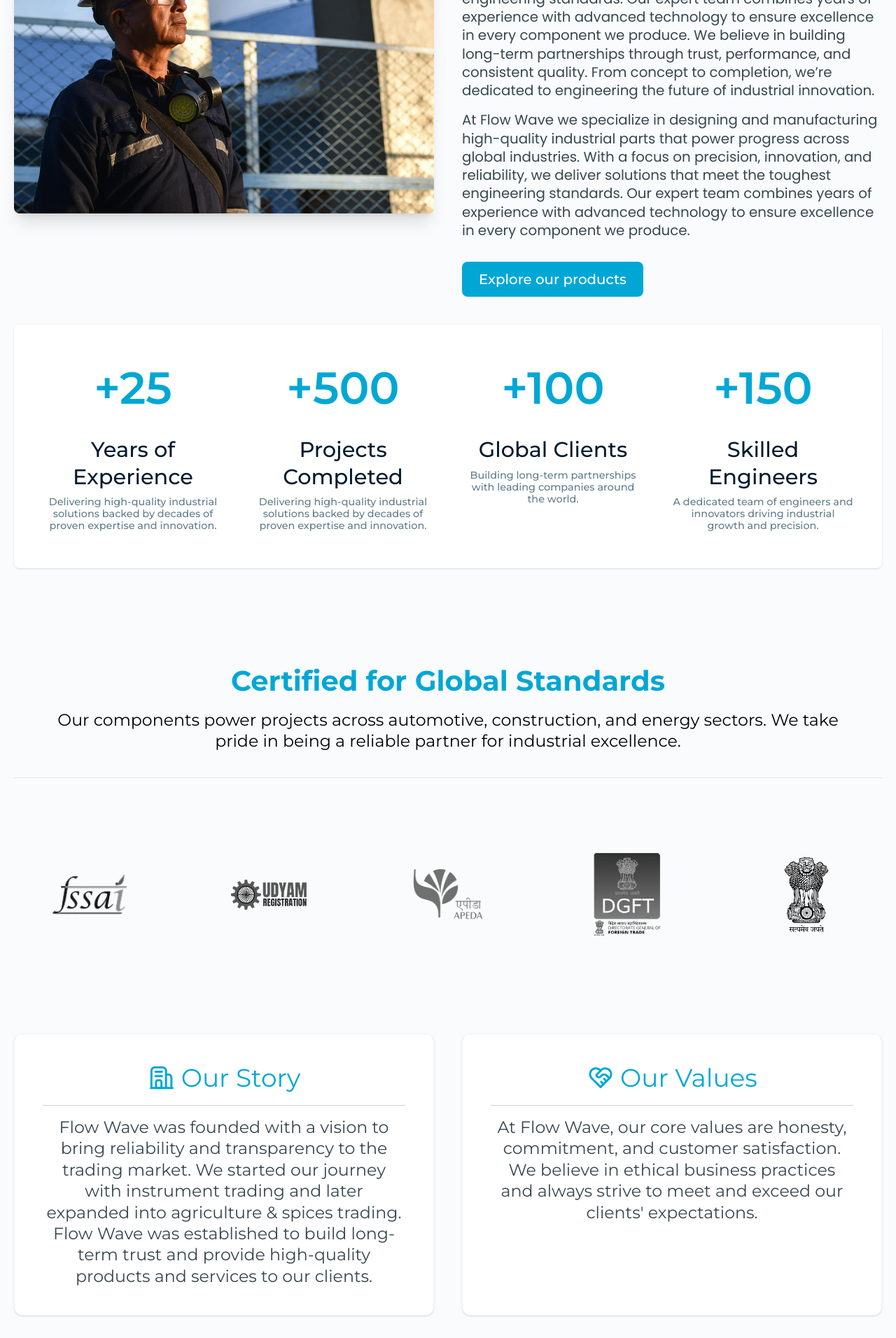
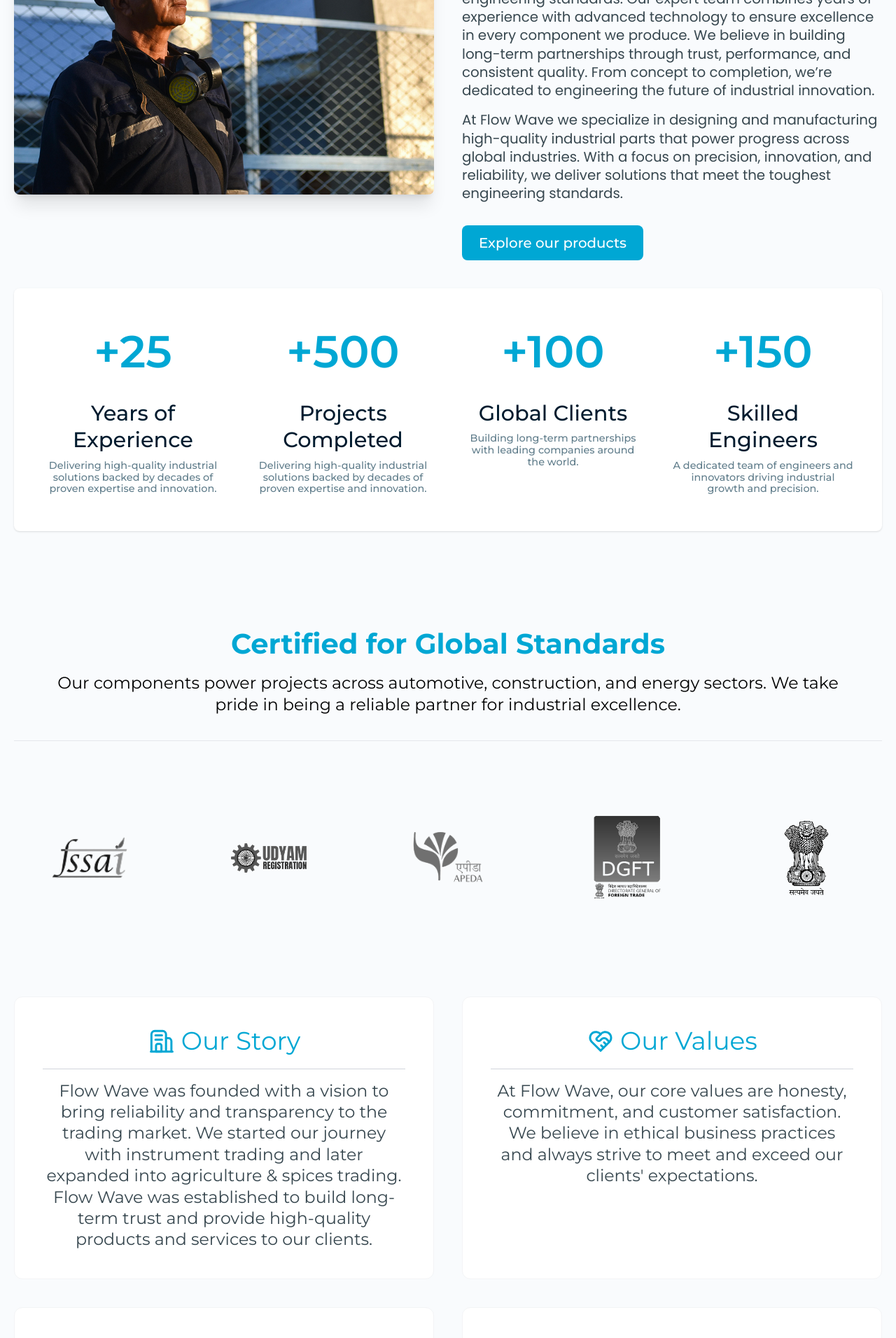
Before and after one commit to vayusprint/Flow_Wave, a React (Vite) app: page /about-us in a window 1280 px wide. Shown: the part 880-2792 px from the top of the page at 70% size. Built offline with nearby package versions, Linux system fonts and the light colour scheme.

Commit message:
Animation added

```diff
--- a/src/components/AboutUs/AboutInfoCards.jsx
+++ b/src/components/AboutUs/AboutInfoCards.jsx
@@ -1,4 +1,71 @@
+// import React from 'react'
+
+// import building from "../../assets/icons/building.svg"
+// import heart from "../../assets/icons/heart.svg"
+// import target from "../../assets/icons/target.svg"
+// import team from "../../assets/icons/team.svg"
+// import Container from '../Container'
+
+// const highlights = [
+//   {
+//     icon: building,
+//     title: "Our Story",
+//     desc: "Flow Wave was founded with a vision to bring reliability and transparency to the trading market. We started our journey with instrument trading and later expanded into agriculture & spices trading. Flow Wave was established to build long-term trust and provide high-quality products and services to our clients.",
+//   },
+//   {
+//     icon: heart,
+//     title: "Our Values",
+//     desc: "At Flow Wave, our core values are honesty, commitment, and customer satisfaction. We believe in ethical business practices and always strive to meet and exceed our clients' expectations.",
+//   },
+//   {
+//     icon: target,
+//     title: "Our Goal",
+//     desc: "Our main goal is to provide customers with top-quality instrument and agricultural & spices products at fair prices with timely delivery. We aim to create a smooth and transparent trading experience for all our clients through efficiency and professionalism.",
+//   },
+//   {
+//     icon: team,
+//     title: "Our Team",
+//     desc: "The Flow Wave team consists of passionate and experienced professionals in the trading field who understand market demands and ensure the best sourcing and timely delivery. Our team is focused on growth, innovation, and building lasting partnerships.",
+//   },
+// ];
+
+// const AboutInfoCards = () => {
+//   return (
+//     <>
+//  <Container>
+//       <div className="grid grid-cols-1 md:grid-cols-2 gap-10 py-16 mt-100">
+//         {highlights.map((item, i) => (
+//           <div
+//             key={i}
+//             className="bg-white shadow-sm rounded-xl p-10 border border-gray-100"
+//           >
+//             {/* Title Row */}
+//             <div className="flex flex-col items-center text-center">
+//              <div className=' flex gap-2 items-center justify-center'>
+//               <img src={item.icon} alt={item.title} className="object-contain" />
+
+//               <h3 className="text-primary text-36 leading-36 font-normal font-montserrat">
+//                 {item.title}
+//               </h3>
+//               </div>
+
+//               <div className="w-full h-px bg-gray-300 my-4"></div>
+
+//               <p className="text-bodytext text-24 leading-24 font-montserrat">
+//                 {item.desc}
+//               </p>
+//             </div>
+//           </div>
+//         ))}
+//       </div>
+//     </Container>
+//     </>
+//   )
+// }
+
+// export default AboutInfoCards
 import React from 'react'
+import { motion } from "framer-motion"
 
 import building from "../../assets/icons/building.svg"
 import heart from "../../assets/icons/heart.svg"
@@ -31,35 +98,54 @@ const highlights = [
 
 const AboutInfoCards = () => {
   return (
-    <>
- <Container>
+    <Container>
       <div className="grid grid-cols-1 md:grid-cols-2 gap-10 py-16 mt-100">
+
         {highlights.map((item, i) => (
-          <div
+          <motion.div
             key={i}
-            className="bg-white shadow-sm rounded-xl p-10 border border-gray-100"
+            initial={{ opacity: 0, y: 20 }}
+            whileInView={{ opacity: 1, y: 0 }}
+            viewport={{ once: true }}
+            whileHover={{
+              scale: 1.04,
+              y: -8,
+              boxShadow: "0px 12px 30px rgba(0,0,0,0.12)"
+            }}
+            transition={{ type: "spring", stiffness: 200, damping: 15 }}
+            className="bg-white rounded-xl p-10 border border-gray-100 cursor-pointer"
           >
+
             {/* Title Row */}
             <div className="flex flex-col items-center text-center">
-             <div className=' flex gap-2 items-center justify-center'>
-              <img src={item.icon} alt={item.title} className="object-contain" />
 
-              <h3 className="text-primary text-36 leading-36 font-normal font-montserrat">
-                {item.title}
-              </h3>
-              </div>
+              <motion.div
+                whileHover={{ rotate: 8 }}
+                transition={{ duration: 0.3 }}
+                className="flex gap-2 items-center justify-center"
+              >
+                <img src={item.icon} alt={item.title} className="object-contain" />
+
+                <motion.h3
+                  whileHover={{ color: "#0056D6" }}
+                  className="text-primary text-36 leading-36 font-normal font-montserrat"
+                >
+                  {item.title}
+                </motion.h3>
+              </motion.div>
 
               <div className="w-full h-px bg-gray-300 my-4"></div>
 
               <p className="text-bodytext text-24 leading-24 font-montserrat">
                 {item.desc}
               </p>
+
             </div>
-          </div>
+          </motion.div>
         ))}
+
       </div>
     </Container>
-    </>
   )
 }
 
--- a/src/components/AboutUs/AboutusHero.jsx
+++ b/src/components/AboutUs/AboutusHero.jsx
@@ -1,32 +1,118 @@
+// import React from 'react'
+// import Container from '../Container'
+// import workerImg from "../../assets/images/worker_aboutus.png"
+// import PrimaryButton from '../PrimaryButton'
+
+// const AboutusHero = () => {
+//     return (
+//         <>
+//             <Container>
+//                 <section className="mt-100">
+//                     <div className="grid grid-cols-1 lg:grid-cols-2 gap-40">
+//                         {/* Image Section */}
+//                         <div className="w-full flex justify-center items-center">
+//                             <img
+//                                 src={workerImg}
+//                                 alt="Industrial Worker"
+//                                 className="relative w-full rounded-lg shadow-xl"
+//                             />
+//                         </div>
+
+
+//                         {/* Content Section */}
+//                         <div>
+//                             <h2 className="font-montserrat text-primary text-64 leading-64 font-semibold border-b-2 border-divider pb-16">
+//                                 Flow Wave
+//                             </h2>
+
+
+//                             <p className="font-poppins font-normal text-20 text-bodytext leading-20 py-16">
+//                                 At Flow Wave we specialize in designing and manufacturing
+//                                 high-quality industrial parts that power progress across global
+//                                 industries. With a focus on precision, innovation, and
+//                                 reliability, we deliver solutions that meet the toughest
+//                                 engineering standards. Our expert team combines years of
+//                                 experience with advanced technology to ensure excellence in every
+//                                 component we produce. We believe in building long-term
+//                                 partnerships through trust, performance, and consistent quality.
+//                                 From concept to completion, we’re dedicated to engineering the
+//                                 future of industrial innovation.
+//                             </p>
+
+
+//                             <p className="font-poppins font-normal text-20 text-bodytext leading-20 pb-32">
+//                                 At Flow Wave we specialize in designing and manufacturing
+//                                 high-quality industrial parts that power progress across global
+//                                 industries. With a focus on precision, innovation, and
+//                                 reliability, we deliver solutions that meet the toughest
+//                                 engineering standards. Our expert team combines years of
+//                                 experience with advanced technology to ensure excellence in every
+//                                 component we produce.
+//                             </p>
+
+//                             <PrimaryButton title={"Explore our products"} pl={24} pr={24}/>
+
+//                         </div>
+//                     </div>
+//                 </section>
+//             </Container>
+//         </>
+//     )
+// }
+
+// export default AboutusHero
 import React from 'react'
 import Container from '../Container'
 import workerImg from "../../assets/images/worker_aboutus.png"
 import PrimaryButton from '../PrimaryButton'
+import { motion } from "framer-motion"
+
+const textVariants = {
+    hidden: { opacity: 0, y: 30 },
+    visible: {
+        opacity: 1,
+        y: 0,
+        transition: { duration: 0.6 }
+    }
+}
 
 const AboutusHero = () => {
     return (
-        <>
         <Container>
             <section className="mt-100">
                 <div className="grid grid-cols-1 lg:grid-cols-2 gap-40">
-                        {/* Image Section */}
-                        <div className="w-full flex justify-center items-center">
+
+                    {/* Image Animation */}
+                    <motion.div
+                        initial={{ opacity: 0, x: -60 }}
+                        animate={{ opacity: 1, x: 0 }}
+                        transition={{ duration: 0.9, ease: "easeOut" }}
+                        className="w-full flex justify-center items-center"
+                    >
                         <img
                             src={workerImg}
                             alt="Industrial Worker"
                             className="relative w-full rounded-lg shadow-xl"
                         />
-                        </div>
+                    </motion.div>
 
+                    {/* Content Animation with Stagger */}
+                    <motion.div
+                        initial="hidden"
+                        animate="visible"
+                        transition={{ staggerChildren: 0.15 }}
+                    >
+                        <motion.h2
+                            variants={textVariants}
+                            className="font-montserrat text-primary text-64 leading-64 font-semibold border-b-2 border-divider pb-16"
+                        >
+                            Flow Wave
+                        </motion.h2>
 
-                        {/* Content Section */}
-                        <div>
-                            <h2 className="font-montserrat text-primary text-64 leading-64 font-semibold border-b-2 border-divider pb-16">
-                                Flow Wave
-                            </h2>
-
-
-                            <p className="font-poppins font-normal text-20 text-bodytext leading-20 py-16">
+                        <motion.p
+                            variants={textVariants}
+                            className="font-poppins font-normal text-20 text-bodytext leading-20 py-16"
+                        >
                                  At Flow Wave we specialize in designing and manufacturing
                                  high-quality industrial parts that power progress across global
                                  industries. With a focus on precision, innovation, and
@@ -37,26 +123,30 @@ const AboutusHero = () => {
                                  partnerships through trust, performance, and consistent quality.
                                  From concept to completion, we’re dedicated to engineering the
                                  future of industrial innovation.
-                            </p>
+                        </motion.p>
 
-
-                            <p className="font-poppins font-normal text-20 text-bodytext leading-20 pb-32">
+                        <motion.p
+                            variants={textVariants}
+                            className="font-poppins font-normal text-20 text-bodytext leading-20 pb-32"
+                        >
                             At Flow Wave we specialize in designing and manufacturing
                             high-quality industrial parts that power progress across global
                             industries. With a focus on precision, innovation, and
                             reliability, we deliver solutions that meet the toughest
-                                engineering standards. Our expert team combines years of
-                                experience with advanced technology to ensure excellence in every
-                                component we produce.
-                            </p>
+                            engineering standards.
+                        </motion.p>
 
+                        <motion.div
+                            variants={textVariants}
+                            transition={{ duration: 0.6, delay: 0.3 }}
+                        >
                             <PrimaryButton title={"Explore our products"} pl={24} pr={24}/>
+                        </motion.div>
 
-                        </div>
+                    </motion.div>
                 </div>
             </section>
         </Container>
-        </>
     )
 }
 
--- a/src/components/FeaturedProduct.jsx
+++ b/src/components/FeaturedProduct.jsx
@@ -15,11 +15,11 @@ const FeaturedProduct = ({hideHeading = false}) => {
                 Featured Products
               </p>
               <div className='border-2 border-divider flex grow'></div>
-              <p className=' font-montserrat font-normal text-24 leading-24 max-w-7xl pt-36'>Explore our range of precision-engineered industrial components built for performance, durability, and reliability. Each product is designed to meet the highest standards, ensuring consistent quality across every application.</p>
             </div>
           )}
-
-
+  {!hideHeading && (
+          <p className=' font-montserrat font-normal text-24 leading-24 max-w-7xl pt-36'>Explore our range of precision-engineered industrial components built for performance, durability, and reliability. Each product is designed to meet the highest standards, ensuring consistent quality across every application.</p>
+  )}
                      <div className='w-full grid grid-cols-3 gap-32 py-50'>
               {
                 products.map((item) => (
```
Lines whose indentation alone changed are shown as unchanged.
